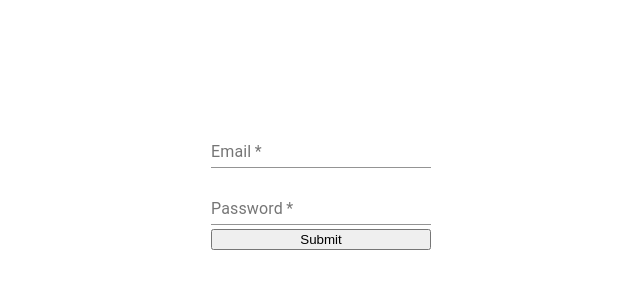
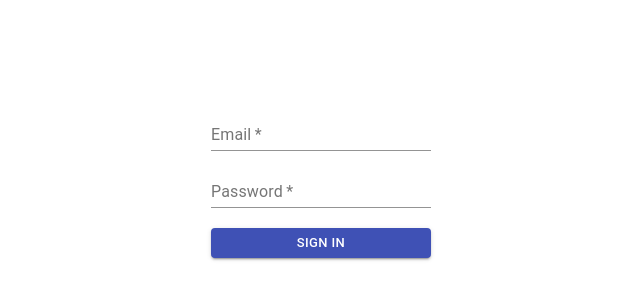
Before and after one commit to lukawski/login-form, a React (Create React App) app: page / in a window 1280 px wide. Shown: the part 218-518 px from the top of the page, without its empty margins (319-959 px from the left). Built offline with nearby package versions, Linux system fonts and the light colour scheme.

Commit message:
feat: submit button

```diff
--- a/src/components/LoginForm/LoginForm.tsx
+++ b/src/components/LoginForm/LoginForm.tsx
@@ -1,7 +1,7 @@
 import React from "react";
 import { useForm } from "react-hook-form";
 import * as yup from "yup";
-import { TextField, FormGroup } from "@material-ui/core";
+import { TextField, FormGroup, Button, FormControl } from "@material-ui/core";
 
 type UserLoginData = {
   email: string;
@@ -44,7 +44,17 @@ function LoginForm({ onSubmit }: LoginFormProps) {
           error={!!errors.password}
           helperText={errors.password?.message}
         />
-        <input type="submit" />
+        <FormControl margin="normal">
+          <Button
+            variant="contained"
+            type="submit"
+            size="small"
+            color="primary"
+            disabled={!!(errors.email || errors.password)}
+          >
+            Sign In
+          </Button>
+        </FormControl>
       </FormGroup>
     </form>
   );
```
